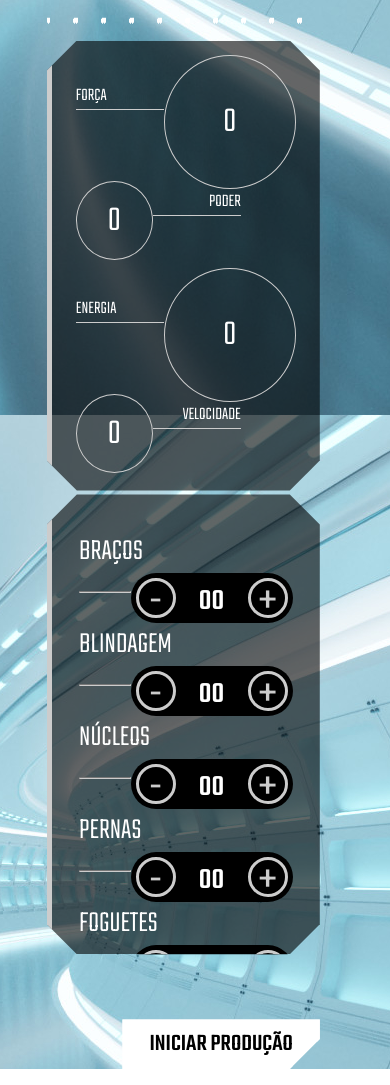
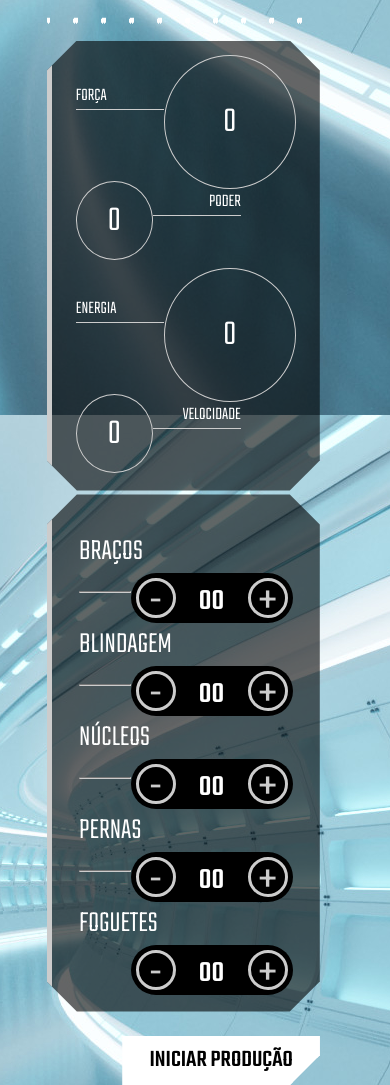
Before and after one commit to gleisonfernandes/Robotron-2000, a plain HTML site: page index.html in a window 390 px wide. Shown: the part 547-1632 px from the top of the page. Drawn offline with Linux system fonts and the light colour scheme.

Commit message:
:bug: fix: corrigindo a exibição da adição ou subtração de foguetes para o robô

```diff
--- a/css/style.css
+++ b/css/style.css
@@ -295,4 +295,8 @@ main {
         left: 0.5rem;
         line-height: 0.8;
     }
+
+    .box {
+        height: 90%;
+    }
 }
```
